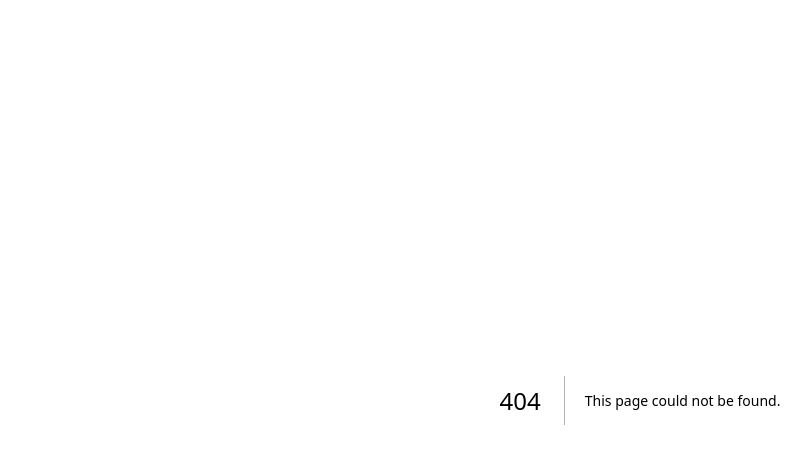
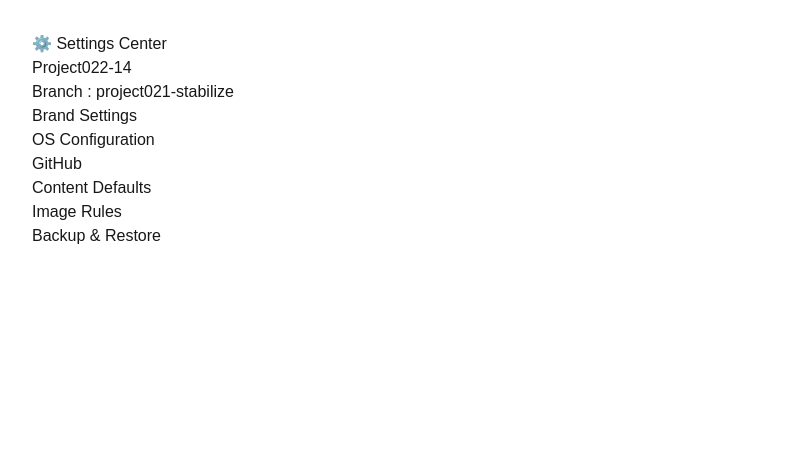
Before and after one commit to yusun7749-art/LifeBookMom-OS, a Next.js app: page /settings-center in a window 1280 px wide. Before the commit this address had no page. Shown: the top 464 px of the page, without its empty margins (0-811 px from the left). Built offline with nearby package versions, Linux system fonts and the light colour scheme.

Commit message:
Project022-14 Settings center

```diff
--- /dev/null
+++ b/app/settings-center/page.tsx
@@ -0,0 +1,3 @@
+
+import SettingsCenter from '../../components/v4/SettingsCenter';
+export default function Page(){return <SettingsCenter/>}
--- /dev/null
+++ b/components/v4/SettingsCenter.tsx
@@ -0,0 +1,13 @@
+
+import {settingsCenter} from '../../data/v4/settingsCenter';
+
+export default function SettingsCenter(){
+ return (
+  <main style={{padding:32,fontFamily:'sans-serif'}}>
+   <h1>⚙️ {settingsCenter.title}</h1>
+   <p>{settingsCenter.project}</p>
+   <p>Branch : {settingsCenter.branch}</p>
+   <ul>{settingsCenter.items.map(i=><li key={i}>{i}</li>)}</ul>
+  </main>
+ );
+}
--- /dev/null
+++ b/data/v4/settingsCenter.ts
@@ -0,0 +1,14 @@
+
+export const settingsCenter={
+ project:"Project022-14",
+ title:"Settings Center",
+ branch:"project021-stabilize",
+ items:[
+  "Brand Settings",
+  "OS Configuration",
+  "GitHub",
+  "Content Defaults",
+  "Image Rules",
+  "Backup & Restore"
+ ]
+};
```
